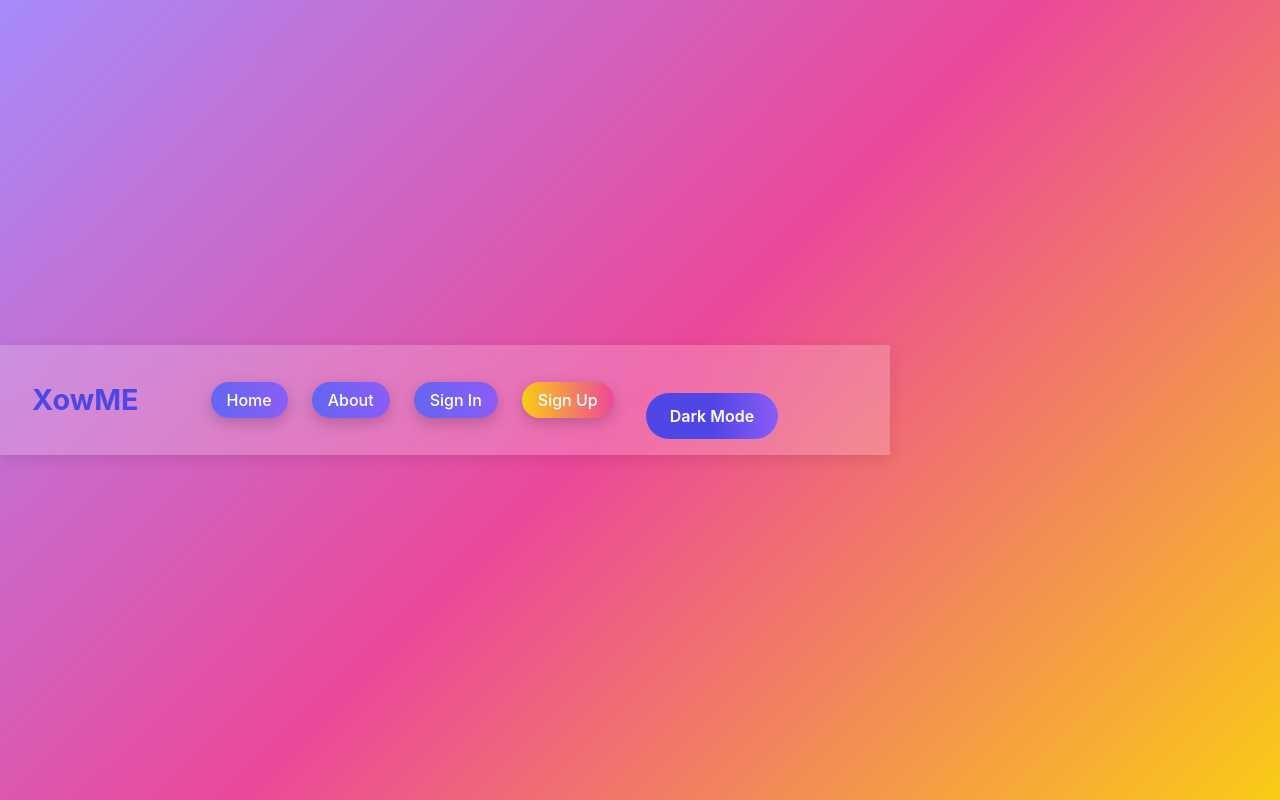
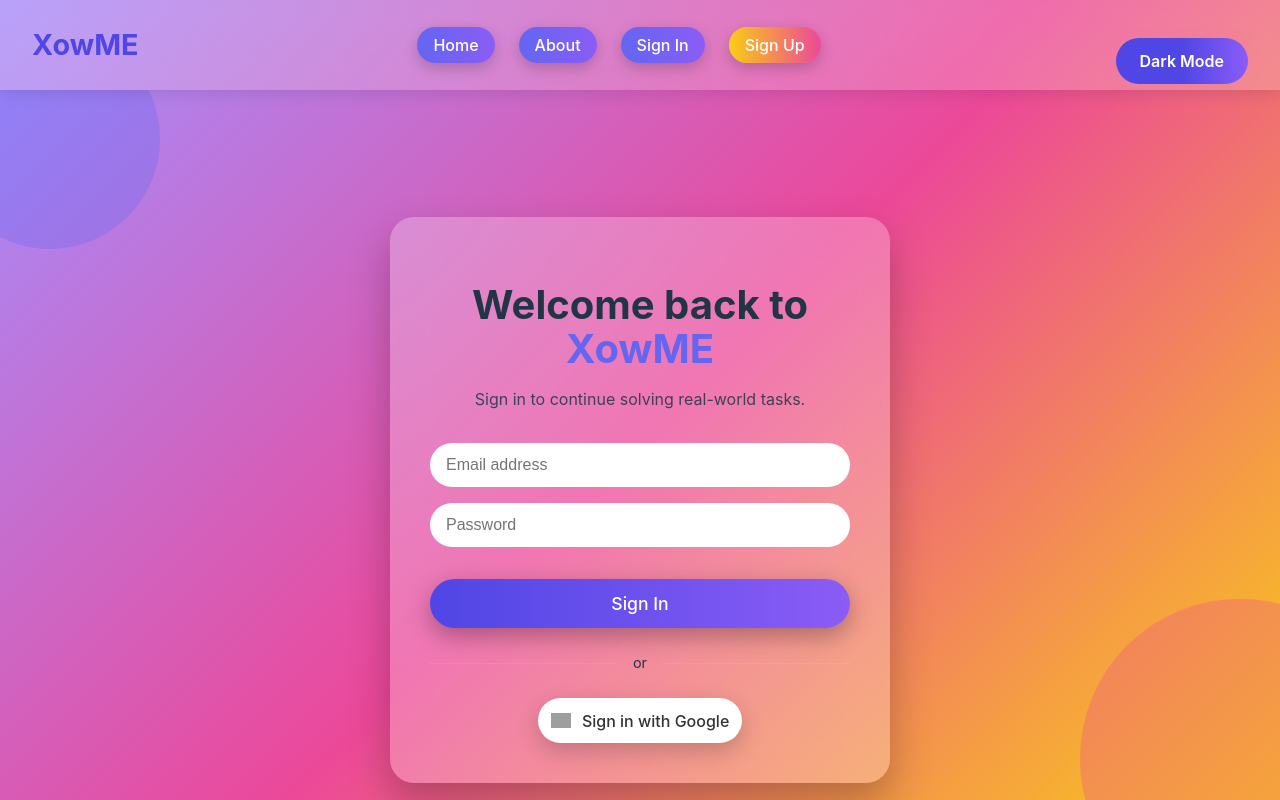
Before and after one commit to AymenHassini19/xowme, a React (Vite) app in the folder xowme/: page /signin in a window 1280 px wide. Built offline with nearby package versions, Linux system fonts and the light colour scheme; grey boxes are pictures that could not be loaded.

Commit message:
sign in page

```diff
--- a/xowme/src/App.jsx
+++ b/xowme/src/App.jsx
@@ -3,6 +3,7 @@ import { BrowserRouter, Routes, Route } from "react-router-dom";
 import Home from "./pages/Home.jsx";
 import SignUp from "./pages/SignUp.jsx";
 import NavigationBar from "./components/Navbar.jsx";
+import SignIn from "./pages/SignIn.jsx";
 
 export default function App() {
   return (
@@ -11,6 +12,7 @@ export default function App() {
       <Routes>
         <Route path="/" element={<Home />} />
         <Route path="/signup" element={<SignUp />} />
+        <Route path="/signin" element={<SignIn/>} />
       </Routes>
     </BrowserRouter>
   );
--- a/xowme/src/components/Navbar.jsx
+++ b/xowme/src/components/Navbar.jsx
@@ -24,10 +24,11 @@ const Navbar = () => {
           <button className="nav-btn">About</button>
         </li>
         <li>
-          <button className="nav-btn">Sign In</button>
+          <Link to="/signin" className="nav-btn">
+            Sign In
+          </Link>
         </li>
         <li>
-          {/* FIXED: Sign Up uses React Router Link */}
           <Link to="/signup" className="nav-btn sign-up">
             Sign Up
           </Link>
--- /dev/null
+++ b/xowme/src/pages/SignIn.jsx
@@ -0,0 +1,43 @@
+import React from "react";
+import "../styles/SignIn.css";
+
+export default function SignIn() {
+  return (
+    <div className="signin-container">
+      {/* Floating accents */}
+      <div className="floating-circle circle1"></div>
+      <div className="floating-circle circle2"></div>
+
+      <div className="signin-card">
+        <h1>
+          Welcome back to <span className="highlight">XowME</span>
+        </h1>
+
+        <p className="subtitle">
+          Sign in to continue solving real-world tasks.
+        </p>
+
+        <form className="signin-form">
+          <input type="email" placeholder="Email address" required />
+          <input type="password" placeholder="Password" required />
+
+          <button type="submit" className="signin-btn">
+            Sign In
+          </button>
+        </form>
+
+        <div className="divider">
+          <span>or</span>
+        </div>
+
+        <button className="google-btn">
+          <img
+            src="https://www.svgrepo.com/show/475656/google-color.svg"
+            alt="Google"
+          />
+          Sign in with Google
+        </button>
+      </div>
+    </div>
+  );
+}
--- a/xowme/src/styles/Navbar.css
+++ b/xowme/src/styles/Navbar.css
@@ -1,17 +1,21 @@
 /* Navbar Container */
 .navbar {
+  position: fixed;              /* ✅ FIXED */
+  top: 0;
+  left: 0;
   width: 100%;
-    padding: 1rem 2rem;
+  height: 90px;                 /* ✅ Explicit height */
+  padding: 0 2rem;
   display: flex;
   align-items: center;
   justify-content: space-between;
-    position: sticky;
-    top: 0;
-    z-index: 100;
+  z-index: 1000;
+
   background: rgba(255, 255, 255, 0.2);
   backdrop-filter: blur(15px);
   box-shadow: 0 4px 15px rgba(0,0,0,0.1);
   transition: background 0.7s, color 0.7s;
+  box-sizing: border-box;
 }
 
 body.dark .navbar {
@@ -37,6 +41,8 @@
   display: flex;
   gap: 1.5rem;
   align-items: center;
+  margin: 0;
+  padding: 0;
 }
 
 /* Buttons */
@@ -70,22 +76,21 @@
   background: linear-gradient(90deg, #f59e42, #6366f1);
 }
 
-  /* Move the mode-toggle (dark mode) button to the right a bit */
+/* Dark mode button spacing */
 .mode-toggle {
-    margin-right: 5rem;
+  margin-left: 1rem;
 }
 
 /* Responsive */
 @media (max-width: 768px) {
   .navbar {
     flex-direction: column;
-      gap: 1rem;
+    height: auto;
+    padding: 1rem;
   }
+
   .navbar-links {
     flex-direction: column;
     gap: 0.8rem;
   }
-    .mode-toggle {
-      margin-left: 0;
 }
-  }
--- /dev/null
+++ b/xowme/src/styles/SignIn.css
@@ -0,0 +1,211 @@
+/* Container — SAME STRUCTURE AS SIGN UP */
+.signin-container {
+    min-height: calc(100vh - 90px); /* navbar height */
+    margin-top: 90px;
+    width: 100vw;
+
+    display: flex;
+    align-items: center;
+    justify-content: center;
+
+    background: linear-gradient(135deg, #a78bfa, #ec4899, #facc15);
+    position: relative;
+    overflow: hidden;
+    box-sizing: border-box;
+    transition: background 0.7s;
+    padding-top: 110px;
+  }
+
+  body.dark .signin-container {
+    background: linear-gradient(135deg, #191726 0%, #111729 60%, #274060 100%);
+    color: #fafcff;
+  }
+
+  /* Card */
+  .signin-card {
+    width: 100%;
+    max-width: 420px;
+    padding: 2.5rem;
+    background: rgba(255, 255, 255, 0.25);
+    backdrop-filter: blur(18px);
+    border-radius: 1.5rem;
+    box-shadow: 0 20px 40px rgba(0, 0, 0, 0.25);
+    text-align: center;
+    z-index: 1;
+    transition: background 0.7s, color 0.7s;
+    color: inherit;
+  }
+
+  body.dark .signin-card {
+    background: rgba(43, 37, 64, 0.85);
+    color: #fff;
+    border: 1px solid #36397a;
+    box-shadow: 0 20px 40px rgba(24, 21, 64, 0.5);
+  }
+
+  /* Text */
+  .signin-card h1 {
+    font-size: 2.5rem;
+    margin-bottom: 0.5rem;
+  }
+
+  .highlight {
+    color: #6366f1;
+  }
+
+  body.dark .highlight {
+    color: #a8b4fa;
+  }
+
+  .subtitle {
+    font-size: 1rem;
+    margin-bottom: 2rem;
+    opacity: 0.85;
+  }
+
+  /* Form */
+  .signin-form {
+    display: flex;
+    flex-direction: column;
+    gap: 1rem;
+  }
+
+  .signin-form input {
+    padding: 0.8rem 1rem;
+    border-radius: 999px;
+    border: none;
+    font-size: 1rem;
+    outline: none;
+  }
+
+  body.dark .signin-form input {
+    background: #191726;
+    color: #fafcff;
+    border: 1px solid #36397a;
+  }
+
+  body.dark .signin-form input::placeholder {
+    color: #bfc5e2;
+  }
+
+  /* Primary Button */
+  .signin-btn {
+    margin-top: 1rem;
+    padding: 0.9rem;
+    border: none;
+    border-radius: 999px;
+    font-size: 1.1rem;
+    cursor: pointer;
+    background: linear-gradient(90deg, #4f46e5, #8b5cf6);
+    color: white;
+    box-shadow: 0 8px 25px rgba(0, 0, 0, 0.3);
+    transition: transform 0.3s, background 0.5s;
+  }
+
+  .signin-btn:hover {
+    transform: scale(1.05);
+  }
+
+  body.dark .signin-btn {
+    background: linear-gradient(90deg, #15cfd1, #6366f1);
+    color: #10101a;
+    box-shadow: 0 8px 25px rgba(24, 21, 64, 0.35);
+  }
+
+  /* Divider */
+  .divider {
+    display: flex;
+    align-items: center;
+    margin: 1.5rem 0;
+  }
+
+  .divider::before,
+  .divider::after {
+    content: "";
+    flex: 1;
+    height: 1px;
+    background: rgba(255, 255, 255, 0.08);
+  }
+
+  .divider span {
+    margin: 0 1rem;
+    font-size: 0.9rem;
+    color: inherit;
+  }
+
+  /* Google Button */
+  .google-btn {
+    display: flex;
+    align-items: center;
+    justify-content: center;
+    gap: 0.7rem;
+    padding: 0.8rem;
+    border-radius: 999px;
+    border: none;
+    cursor: pointer;
+    font-size: 1rem;
+    background: white;
+    color: #333;
+    box-shadow: 0 8px 25px rgba(0, 0, 0, 0.2);
+    transition: transform 0.3s;
+    margin-left: auto;
+    margin-right: auto;
+  }
+
+  .google-btn img {
+    width: 20px;
+  }
+
+  .google-btn:hover {
+    transform: scale(1.05);
+  }
+
+  body.dark .google-btn {
+    background: #2b2540;
+    color: #fafcff;
+    border: 1px solid #36397a;
+  }
+
+  /* Floating Circles */
+  .floating-circle {
+    position: absolute;
+    border-radius: 50%;
+    opacity: 0.3;
+    animation: float 6s ease-in-out infinite;
+    pointer-events: none;
+  }
+
+  .circle1 {
+    width: 220px;
+    height: 220px;
+    background: #6366f1;
+    top: -60px;
+    left: -60px;
+  }
+
+  body.dark .circle1 {
+    background: #2dd4bf;
+    opacity: 0.18;
+  }
+
+  .circle2 {
+    width: 320px;
+    height: 320px;
+    background: #ec4899;
+    bottom: -120px;
+    right: -120px;
+  }
+
+  body.dark .circle2 {
+    background: #f59e42;
+    opacity: 0.18;
+  }
+
+  @keyframes float {
+    0%, 100% {
+      transform: translateY(0);
+    }
+    50% {
+      transform: translateY(-20px);
+    }
+  }
```
Lines whose indentation alone changed are shown as unchanged.
